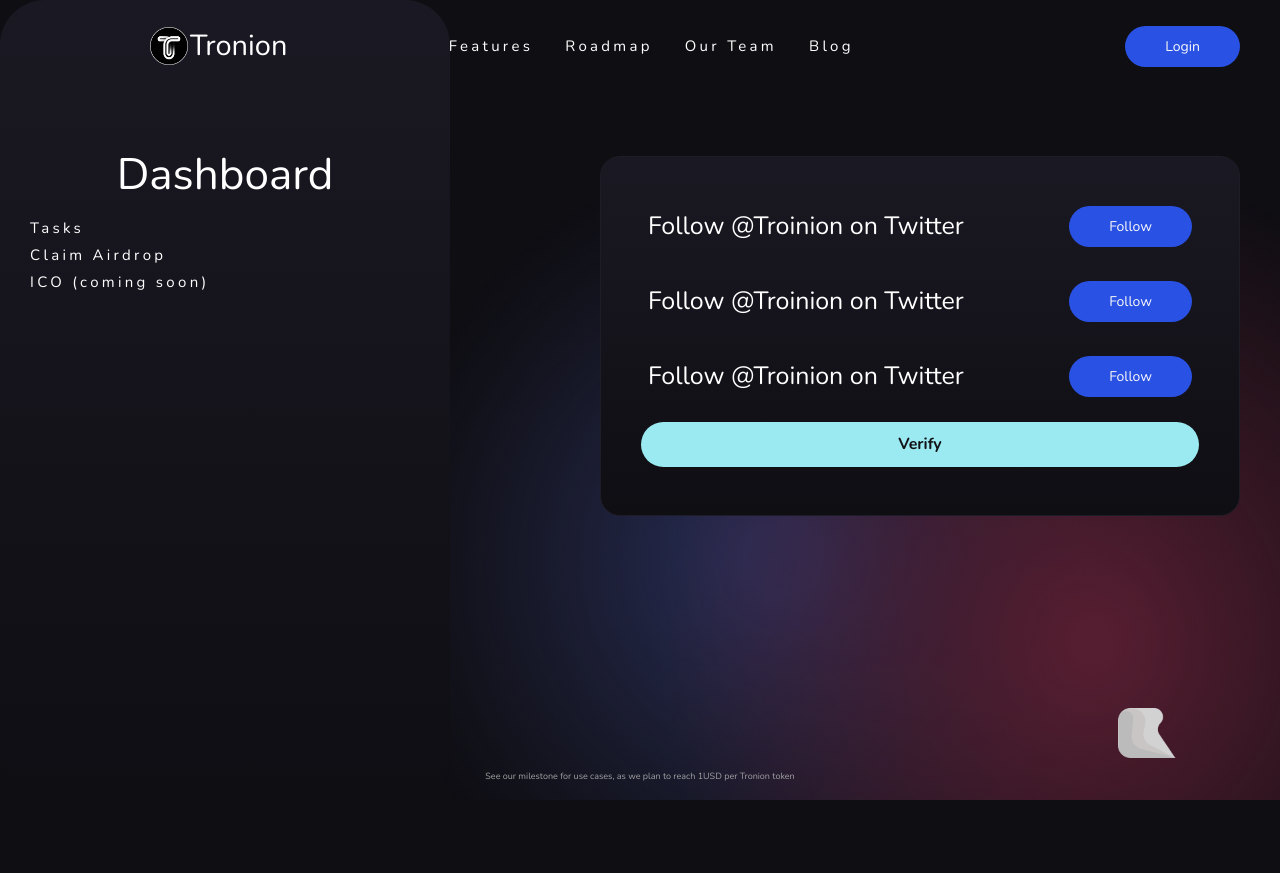
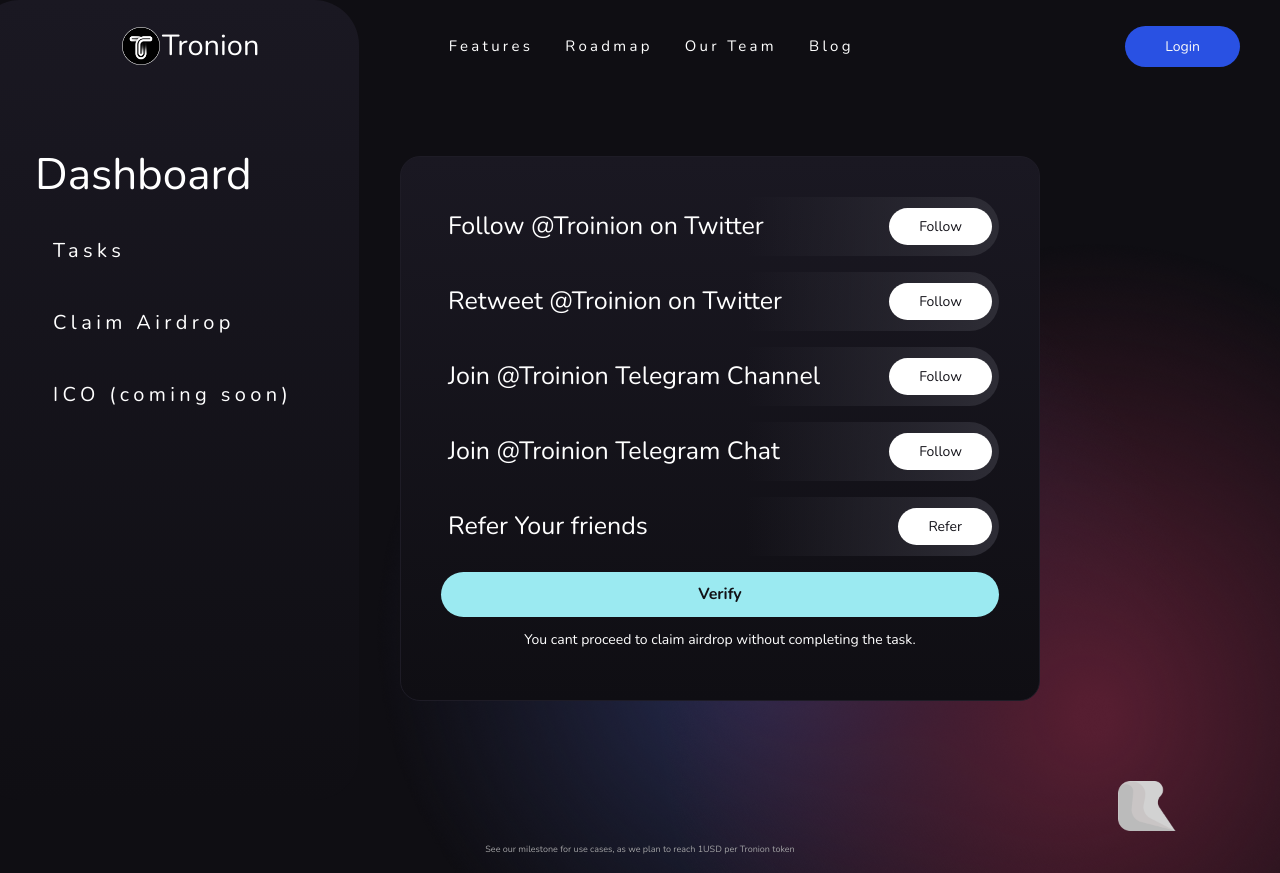
Before and after one commit to Kol124/Tronion-UI, a Next.js app: page /dashboard/tasks in a window 1280 px wide. Before the commit the page ends 800 px from the top, so only its background shows below. Built offline with nearby package versions, Linux system fonts and the light colour scheme.

Commit message:
assessed [slug] build error

```diff
--- a/components/DashboardSIdebar.js
+++ b/components/DashboardSIdebar.js
@@ -17,7 +17,7 @@ const DashboardSidebar = () => {
           <span>Tronion</span>
         </Link>
       </Logo>
-      <Heading className="h1 center">Dashboard</Heading>
+      <Heading className="h1">Dashboard</Heading>
       <ul>
         <li>
           <Link href="/dashboard/task">
@@ -43,18 +43,24 @@ const Navigation = styled.aside`
   transition: 0.3s ease;
   margin-bottom: 2rem;
 
-  @media only screen and (min-width: 1200px) {
+  @media only screen and (min-width: 1199px) {
     border-radius: 45px;
     position: fixed;
     display: block;
     height: 100%;
-    left: 0;
+    left: -25px;
     top: 0;
-    width: 450px;
+    width: 30%;
     z-index: 1000;
     overflow: hidden;
-    padding: 20px 30px;
+    padding: 20px 0 30px 60px;
     background: ${(p) => p.theme.backgroundPrimary};
+  }
+
+  .h1 {
+    @media only screen and (max-width: 1199px) {
+      text-align: center;
+    }
   }
 
   & > ul {
@@ -62,27 +68,33 @@ const Navigation = styled.aside`
     list-style: none;
     align-items: center;
     justify-content: space-between;
+    max-width: 760px;
     margin: 0 auto;
-    max-width: 760px;
 
     @media only screen and (min-width: 1200px) {
       display: block;
     }
 
     > li {
-      font-size: 15px;
+      font-size: 20px;
       transition: 0.3s ease;
       letter-spacing: 0.22em;
+      cursor: pointer;
+      padding: 18px;
 
-      &:not(:last-of-type) {
-        margin-right: 2rem;
+      :hover {
+        background: ${(p) => p.theme.bodyBackground};
       }
 
-      @media only screen and (max-width: 768px) {
-        font-size: 23px;
+      @media only screen and (max-width: 1200px) {
         padding: 12px 0;
+        font-size: 15px;
         text-align: center;
         letter-spacing: -0.05em;
+
+        :hover {
+          background: inherit;
+        }
       }
 
       a {
--- a/components/common/Button.js
+++ b/components/common/Button.js
@@ -30,6 +30,19 @@ export const Button = styled.button`
     }
   }
 
+  &.tertiary {
+    color: #14131a;
+    padding: 6px 30px;
+    border-radius: 50px;
+    background: ${(p) => p.theme.white};
+
+    :hover {
+      font-weight: 900;
+      background: ${(p) => p.theme.white};
+      border: none;
+    }
+  }
+
   :hover {
     background: inherit;
     border: 1px solid ${(p) => p.theme.accent};
--- a/components/common/TasksCard.js
+++ b/components/common/TasksCard.js
@@ -1,30 +1,36 @@
 import styled from "styled-components";
 
 export const TasksCard = styled.div`
+  margin-left: 30%;
   max-width: 640px;
   border-radius: 20px;
   padding: 2.5rem 2.5rem 3rem;
   border: ${(p) => p.theme.border};
   background: ${(p) => p.theme.backgroundPrimary};
 
-  @media only screen and (min-width: 1024px) {
+  @media only screen and (min-width: 1200px) {
     min-width: 480px;
-    margin-left: auto;
   }
 
-  @media only screen and (max-width: 1200px) {
-    margin: 0 auto;
+  @media only screen and (max-width: 1198px) {
+    margin-left: auto;
+    margin-right: auto;
   }
 
   .taskItem {
     display: flex;
     align-items: center;
     justify-content: space-between;
+    background: linear-gradient(
+      270deg,
+      #2d2c35 1.17%,
+      rgba(45, 44, 53, 0) 45.34%
+    );
     margin-bottom: 1rem;
+    border-radius: 50px;
     padding: 7px;
 
     @media only screen and (max-width: 480px) {
-      align-items: left;
       flex-direction: column;
     }
   }
--- a/pages/blog/index.js
+++ b/pages/blog/index.js
@@ -1,8 +1,8 @@
 import Layout from "@/components/Layout";
-import { API_URL, PER_PAGE } from "@/config/index";
+// import { API_URL, PER_PAGE } from "@/config/index";
 import { Heading } from "@/components/common";
 
-export default function HomePage({ posts, page, total }) {
+export default function HomePage() {
   return (
     <Layout title="Blog">
       {/* {!posts.length && <h3>No posts to show</h3>} */}
--- a/pages/dashboard/tasks.js
+++ b/pages/dashboard/tasks.js
@@ -24,19 +24,30 @@ export default function Tasks() {
       <TasksCard>
         <section className="taskItem">
           <Heading className="h3">Follow @Troinion on Twitter</Heading>
-          <Button className="primary">Follow</Button>
+          <Button className="tertiary">Follow</Button>
         </section>
         <section className="taskItem">
-          <Heading className="h3">Follow @Troinion on Twitter</Heading>
-          <Button className="primary">Follow</Button>
+          <Heading className="h3">Retweet @Troinion on Twitter</Heading>
+          <Button className="tertiary">Follow</Button>
         </section>
         <section className="taskItem">
-          <Heading className="h3">Follow @Troinion on Twitter</Heading>
-          <Button className="primary">Follow</Button>
+          <Heading className="h3">Join @Troinion Telegram Channel</Heading>
+          <Button className="tertiary">Follow</Button>
         </section>
-        <Button className="secondary" onClick={() => setShowModal(true)}>
-          Verify
-        </Button>
+        <section className="taskItem">
+          <Heading className="h3">Join @Troinion Telegram Chat</Heading>
+          <Button className="tertiary">Follow</Button>
+        </section>
+        <section className="taskItem">
+          <Heading className="h3">Refer Your friends</Heading>
+          <Button className="tertiary" onClick={() => setShowModal(true)}>
+            Refer
+          </Button>
+        </section>
+        <Button className="secondary">Verify</Button>
+        <Text className="u-margin-top-small center">
+          You cant proceed to claim airdrop without completing the task.
+        </Text>
       </TasksCard>
 
       <Modal show={showModal} onClose={() => setShowModal(false)}>
```
Also changed, not shown: pages/blog/[slug].js (deleted, +0 -142 lines).
